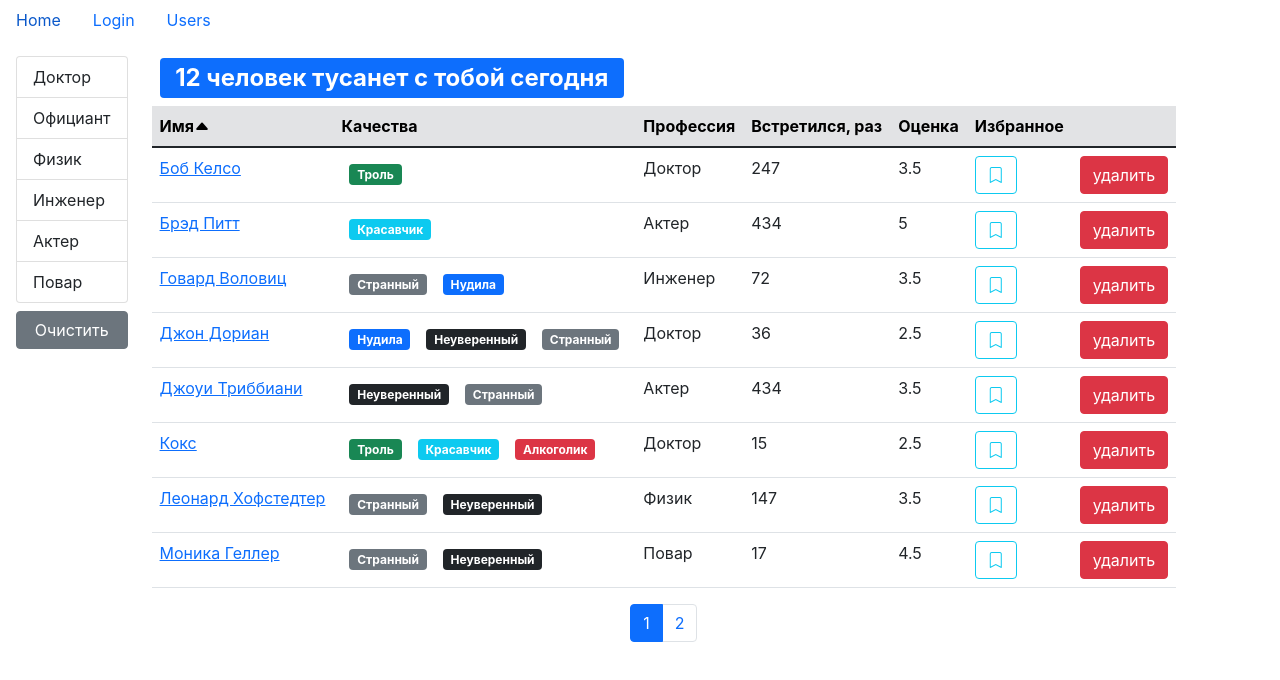
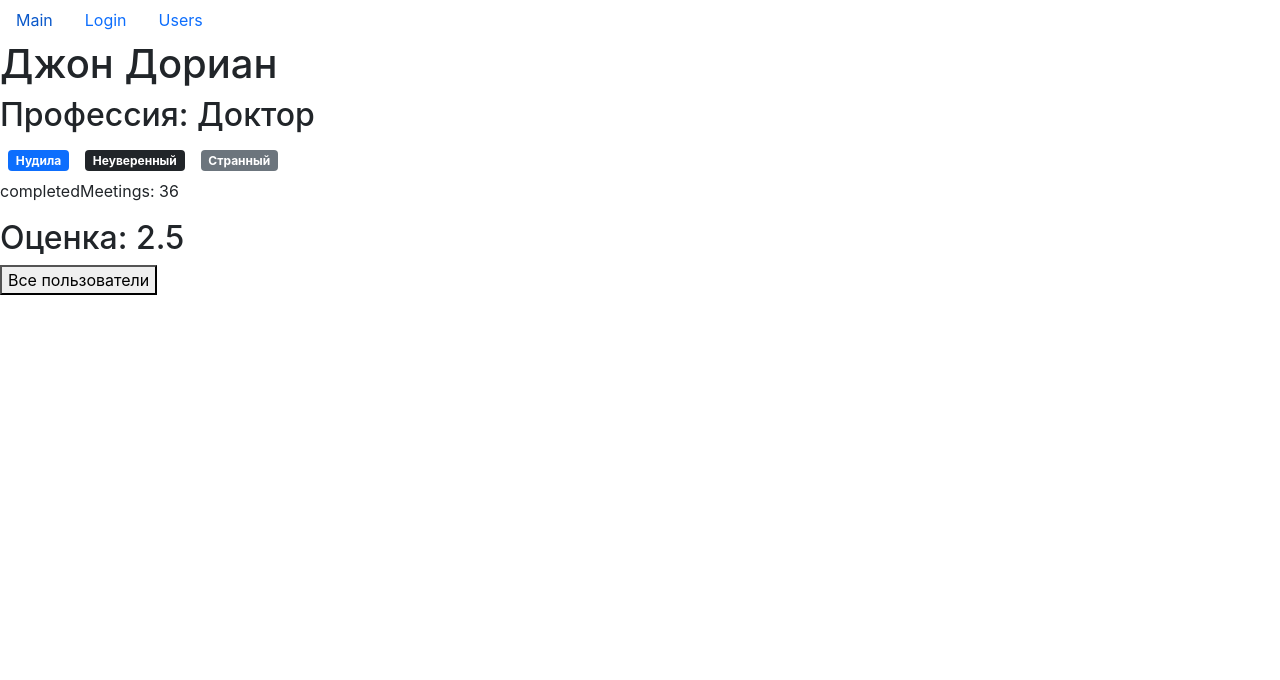
Before and after one commit to KeepGen/fast-dating-project, a React (Create React App) app: page /users/67rdca3eeb7f6fgeed471815 in a window 1280 px wide. Shown: the top 680 px of the page. Built offline with nearby package versions, Linux system fonts and the light colour scheme; the HTML template or start-up script is replaced by a standard one.

Commit message:
refactor: Change the code according to lector's code

```diff
--- a/src/App.js
+++ b/src/App.js
@@ -1,20 +1,19 @@
 import React from "react";
-import Users from "./components/users";
+import { Switch, Route, Redirect } from "react-router-dom";
+import Users from "./layouts/users";
+import Login from "./layouts/login";
+import Main from "./layouts/main";
 import NavBar from "./components/navBar";
-import { Switch, Route } from "react-router-dom";
-import Home from "./pages/home";
-import Login from "./pages/login";
-import UserPage from "./components/userPage";
 
 const App = () => {
     return (
         <div>
             <NavBar />
             <Switch>
-                <Route path="/users/page/üsersId?" component={UserPage} />
-                <Route path="/users" component={Users} />
+                <Route path="/users/:userId?" component={Users} />
                 <Route path="/login" component={Login} />
-                <Route path="/" exact component={Home} />
+                <Route path="/" exact component={Main} />
+                <Redirect to="/" />
             </Switch>
         </div>
     );
--- a/src/components/navBar.jsx
+++ b/src/components/navBar.jsx
@@ -6,19 +6,13 @@ const NavBar = () => {
         <div className="d-flex">
             <ul className="nav">
                 <li className="nav-item">
-                    <Link className="nav-link" to="/">
-                        Home
-                    </Link>
+                    <Link className="nav-link" to="/">Main</Link>
                 </li>
                 <li className="nav-item">
-                    <Link className="nav-link" to="/login">
-                        Login
-                    </Link>
+                    <Link className="nav-link" to="/login">Login</Link>
                 </li>
                 <li className="nav-item">
-                    <Link className="nav-link" to="/users">
-                        Users
-                    </Link>
+                    <Link className="nav-link" to="/users">Users</Link>
                 </li>
             </ul>
         </div>
--- a/src/components/userPage.jsx
+++ b/src/components/userPage.jsx
@@ -1,31 +1,36 @@
-import React, { useState, useEffect } from "react";
-import { useParams } from "react-router-dom";
+import React, { useEffect, useState } from "react";
+import { useHistory } from "react-router-dom";
 import PropTypes from "prop-types";
 import api from "../api";
+import QualitiesList from "./qualitiesList";
 
-const UserPage = () => {
-    // const history = useHistory();
+const UserPage = ({ userId }) => {
+    const history = useHistory();
     const [user, setUser] = useState();
-    const params = useParams();
-    const { usersId } = params;
-
     useEffect(() => {
-        api.users.getById(usersId).then((data) => setUser(data));
+        api.users.getById(userId).then((data) => setUser(data));
     });
-
-    // const handleAllUsers = () => {
-    //     history.replace("/users");
-    // };
-    return (
-        <>
-            {user}
-        </>
-    );
+    const handleClick = () => {
+        history.push("/users");
+    };
+    if (user) {
+        return (
+            <div>
+                <h1>{user.name}</h1>
+                <h2>Профессия: {user.profession.name}</h2>
+                <QualitiesList qualities={user.qualities} />
+                <p>completedMeetings: {user.completedMeetings}</p>
+                <h2>Оценка: {user.rate}</h2>
+                <button onClick={handleClick}>Все пользователи</button>
+            </div>
+        );
+    } else {
+        return <h1>Loading user...</h1>;
+    }
 };
 
 UserPage.propTypes = {
-    id: PropTypes.string,
-    users: PropTypes.array.isRequired
+    userId: PropTypes.string.isRequired
 };
 
 export default UserPage;
--- a/src/components/users.jsx
+++ /dev/null
@@ -1,115 +0,0 @@
-import React, { useState, useEffect } from "react";
-import PropTypes from "prop-types";
-import Pagination from "./pagination";
-import { paginate } from "../utils/paginate";
-import api from "../api";
-import GroupList from "./groupList";
-import SearchStatus from "./searchStatus";
-import UsersTable from "./usersTable";
-// import UsersList from "./usersList";
-import UserPage from "./userPage";
-import { useParams } from "react-router-dom";
-import _ from "lodash";
-
-const Users = () => {
-    const [currentPage, setCurrentPage] = useState(1);
-    const [professions, setProfessions] = useState();
-    const [selectedProf, setSelectedProf] = useState();
-    const [sortBy, setSortBy] = useState({ path: "name", order: "asc" });
-    const pageSize = 8;
-
-    const params = useParams();
-    const { userId } = params;
-
-    const [users, setUsers] = useState();
-
-    useEffect(() => {
-        api.users.fetchAll().then((data) => setUsers(data));
-    }, []);
-
-    const handleDelete = (userId) => {
-        setUsers(users.filter((user) => user._id !== userId));
-    };
-
-    const handleToggleBookmark = (id) => {
-        setUsers(
-            users.map((user) => {
-                if (user._id === id) {
-                    return { ...user, bookmark: !user.bookmark };
-                }
-                return user;
-            })
-        );
-    };
-
-    useEffect(() => {
-        api.professions.fetchAll().then((data) => setProfessions(data));
-    }, []);
-
-    useEffect(() => {
-        setCurrentPage(1);
-    }, [selectedProf]);
-
-    const handleProfessionSelect = (item) => {
-        setSelectedProf(item);
-    };
-
-    const handlePageChange = (pageIndex) => {
-        setCurrentPage(pageIndex);
-    };
-
-    const handleSort = (item) => {
-        setSortBy(item);
-    };
-    if (users) {
-        const filteredUsers = selectedProf ? users.filter((user) => JSON.stringify(user.profession) === JSON.stringify(selectedProf)) : users;
-        const count = filteredUsers.length;
-        const sortedUsers = _.orderBy(filteredUsers, sortBy.path, sortBy.order);
-        const userCrop = paginate(sortedUsers, currentPage, pageSize);
-
-        const clearFilter = () => {
-            setSelectedProf();
-        };
-
-        return (
-            <div className="d-flex">
-                {professions && (
-                    <div className="d-flex flex-column flex-shrink-0 p-3">
-                        <GroupList selectedItem={selectedProf} items={ professions } onItemSelect={handleProfessionSelect} />
-                        <button className="btn btn-secondary mt-2" onClick={clearFilter}>Очистить</button>
-                    </div>
-                )}
-                <div className="d-flex flex-column p-2">
-                    <SearchStatus length={count} />
-                    <UserPage users={users} id={userId} />
-                    <>
-                        {count > 0 && (
-                            <UsersTable
-                                users={userCrop}
-                                onSort={handleSort}
-                                selectedSort={sortBy}
-                                onDelete={handleDelete}
-                                onToggleBookMark={handleToggleBookmark}
-                            />
-                        )}
-                    </>
-                    <div className="d-flex justify-content-center">
-                        <Pagination
-                            itemsCount={count}
-                            pageSize={pageSize}
-                            currentPage={currentPage}
-                            onPageChange={handlePageChange}
-                        />
-                    </div>
-                </div>
-            </div>
-        );
-    }
-    return "Loading...";
-};
-
-Users.propTypes = {
-    users: PropTypes.oneOfType([PropTypes.object, PropTypes.array])
-};
-
-export default Users;
--- a/src/components/usersList.jsx
+++ b/src/components/usersList.jsx
@@ -1,19 +1,114 @@
-import React from "react";
-import { Link } from "react-router-dom";
+import React, { useState, useEffect } from "react";
 import PropTypes from "prop-types";
+import Pagination from "./pagination";
+import { paginate } from "../utils/paginate";
+import api from "../api";
+import GroupList from "./groupList";
+import SearchStatus from "./searchStatus";
+import UsersTable from "./usersTable";
+import _ from "lodash";
 
-const UsersList = ({ users }) => {
-    return (
-        <>
-            <Link key={users._id} to={`/users/page/${users._id}`}>
-                {users.name}
-            </Link>
-        </>
-    );
+const UsersList = () => {
+    const [currentPage, setCurrentPage] = useState(1);
+    const [professions, setProfessions] = useState();
+    const [selectedProf, setSelectedProf] = useState();
+    const [sortBy, setSortBy] = useState({ path: "name", order: "asc" });
+    const pageSize = 8;
+
+    const [users, setUsers] = useState();
+
+    useEffect(() => {
+        api.users.fetchAll().then((data) => setUsers(data));
+    }, []);
+
+    const handleDelete = (userId) => {
+        setUsers(users.filter((user) => user._id !== userId));
+    };
+
+    const handleToggleBookmark = (id) => {
+        setUsers(
+            users.map((user) => {
+                if (user._id === id) {
+                    return { ...user, bookmark: !user.bookmark };
+                }
+                return user;
+            })
+        );
+    };
+
+    useEffect(() => {
+        api.professions.fetchAll().then((data) => setProfessions(data));
+    }, []);
+
+    useEffect(() => {
+        setCurrentPage(1);
+    }, [selectedProf]);
+
+    const handleProfessionSelect = (item) => {
+        setSelectedProf(item);
+    };
+
+    const handlePageChange = (pageIndex) => {
+        setCurrentPage(pageIndex);
+    };
+
+    const handleSort = (item) => {
+        setSortBy(item);
+    };
+    if (users) {
+        const filteredUsers = selectedProf
+            ? users.filter(
+                (user) =>
+                    JSON.stringify(user.profession) === JSON.stringify(selectedProf)
+            )
+            : users;
+
+        const count = filteredUsers.length;
+        const sortedUsers = _.orderBy(filteredUsers, sortBy.path, sortBy.order);
+        const userCrop = paginate(sortedUsers, currentPage, pageSize);
+
+        const clearFilter = () => {
+            setSelectedProf();
+        };
+
+        return (
+            <div className="d-flex">
+                {professions && (
+                    <div className="d-flex flex-column flex-shrink-0 p-3">
+                        <GroupList selectedItem={selectedProf} items={ professions } onItemSelect={handleProfessionSelect} />
+                        <button className="btn btn-secondary mt-2" onClick={clearFilter}>Очистить</button>
+                    </div>
+                )}
+                <div className="d-flex flex-column p-2">
+                    <SearchStatus length={count} />
+                    <>
+                        {count > 0 && (
+                            <UsersTable
+                                users={userCrop}
+                                onSort={handleSort}
+                                selectedSort={sortBy}
+                                onDelete={handleDelete}
+                                onToggleBookMark={handleToggleBookmark}
+                            />
+                        )}
+                    </>
+                    <div className="d-flex justify-content-center">
+                        <Pagination
+                            itemsCount={count}
+                            pageSize={pageSize}
+                            currentPage={currentPage}
+                            onPageChange={handlePageChange}
+                        />
+                    </div>
+                </div>
+            </div>
+        );
+    }
+    return "Loading...";
 };
 
 UsersList.propTypes = {
-    users: PropTypes.object.isRequired
+    users: PropTypes.oneOfType([PropTypes.object, PropTypes.array])
 };
 
 export default UsersList;
--- a/src/components/usersTable.jsx
+++ b/src/components/usersTable.jsx
@@ -5,14 +5,14 @@ import TableBody from "./tableBody";
 import Bookmark from "./bookmark";
 import QualitiesList from "./qualitiesList";
 import Table from "./table";
-import UsersList from "./usersList";
+import { Link } from "react-router-dom";
 
 const UsersTable = ({ users, onSort, selectedSort, onToggleBookMark, onDelete }) => {
     const columns = {
         name: {
             path: "name",
             name: "Имя",
-            component: (user) => <UsersList users={user} />
+            component: (user) => <Link to={`/users/${user._id}`}>{user.name}</Link>
         },
         qualities: { name: "Качества", component: (user) => (<QualitiesList qualities={user.qualities} />) },
         professions: { path: "profession.name", name: "Профессия" },
--- a/src/pages/home.jsx
+++ b/src/layouts/main.jsx
@@ -1,7 +1,7 @@
 import React from "react";
 
-const Home = () => {
+const Main = () => {
     return <h1>Main Page</h1>;
 };
 
-export default Home;
+export default Main;
--- /dev/null
+++ b/src/layouts/users.jsx
@@ -0,0 +1,12 @@
+import React from "react";
+import { useParams } from "react-router-dom";
+import UserPage from "../components/userPage";
+import UsersList from "../components/usersList";
+
+const Users = () => {
+    const params = useParams();
+    const { userId } = params;
+    return <>{userId ? <UserPage userId={userId} /> : <UsersList/> }</>;
+};
+
+export default Users;
```
Also changed, not shown: src/layouts/login.jsx (renamed from src/pages/login.jsx).
